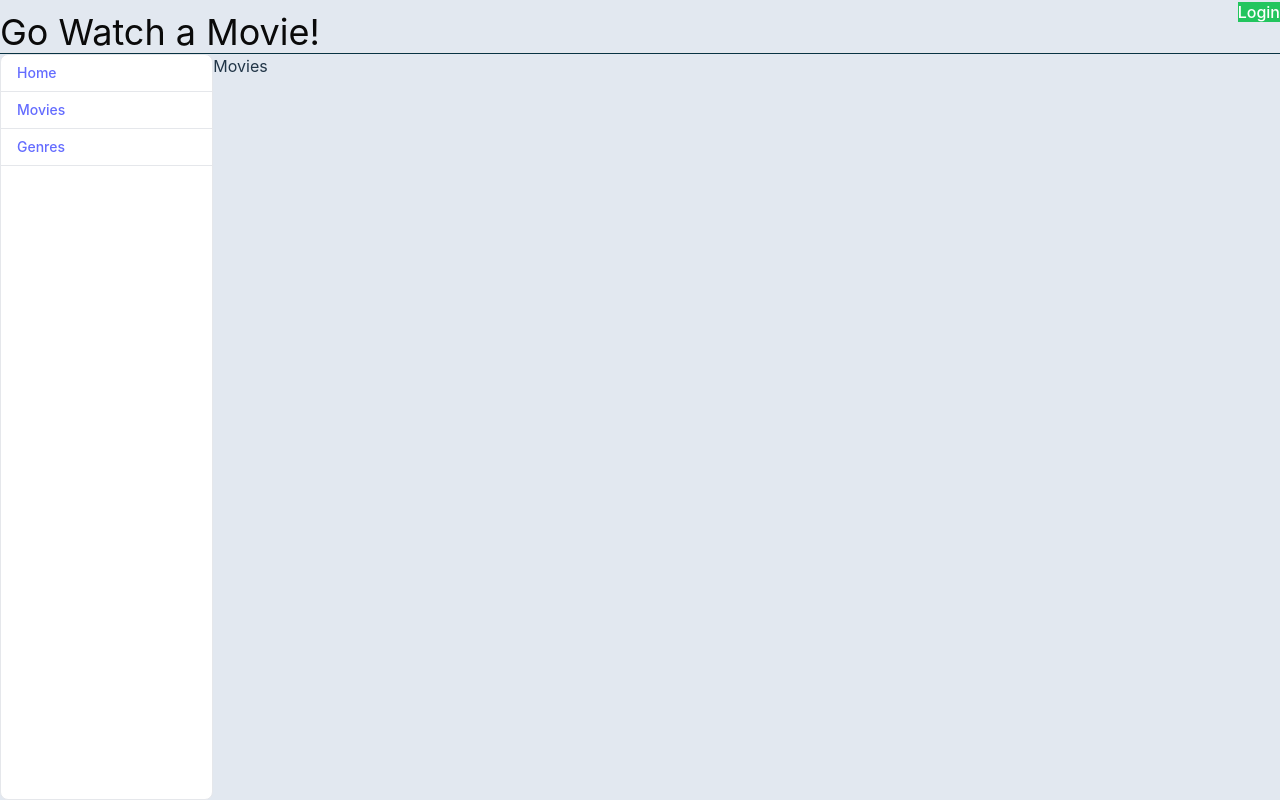
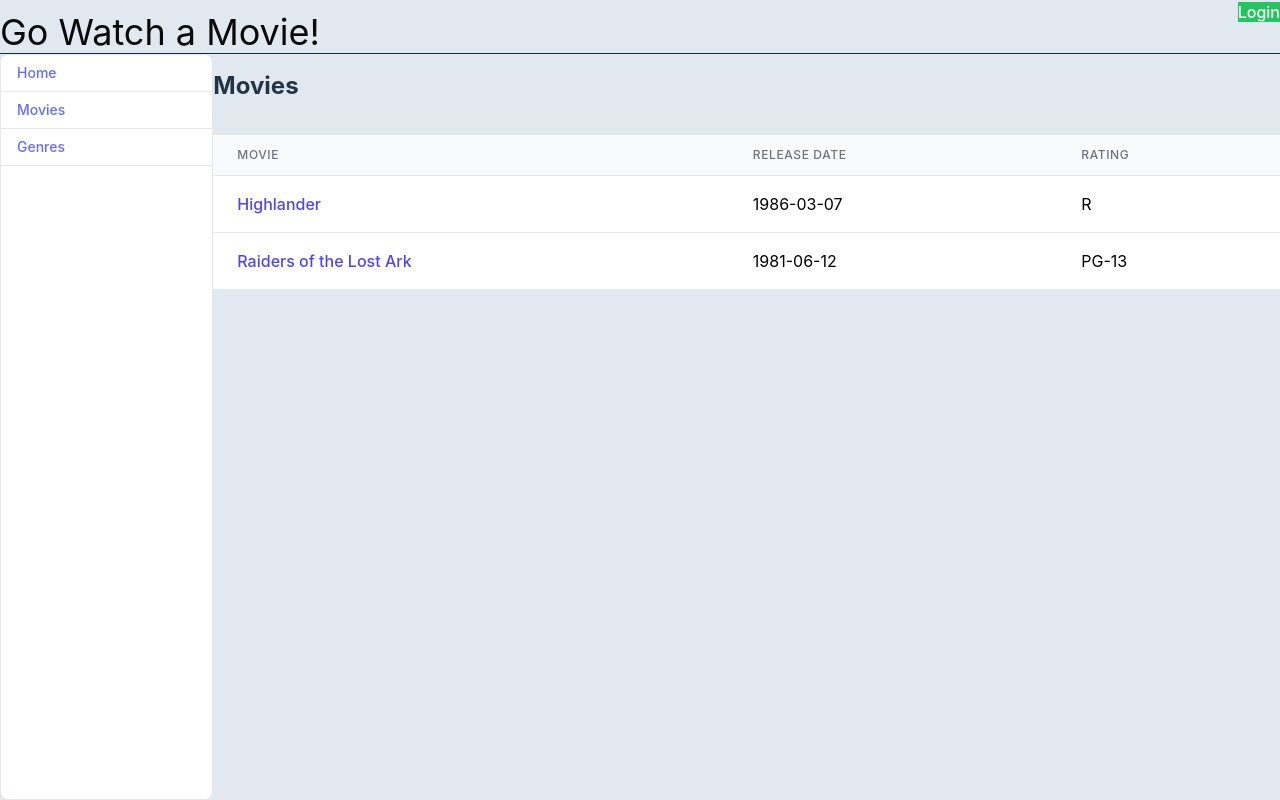
Before and after one commit to neo1202/HomeHuntHub, a React (Vite) app in the folder frontend/: page /movies in a window 1280 px wide. Built offline with nearby package versions, Linux system fonts and the light colour scheme.

Commit message:
frontend movie pages

```diff
--- /dev/null
+++ b/frontend/src/components/form/Input.jsx
@@ -0,0 +1,25 @@
+import { forwardRef } from "react";
+
+const Input = forwardRef((props, ref) => {
+  return (
+    <div className="mb-3">
+      <label htmlFor={props.name} className="form-label">
+        {props.title}
+      </label>
+      <input
+        type={props.type}
+        className={props.className}
+        id={props.name}
+        ref={ref}
+        name={props.name}
+        placeholder={props.placeholder}
+        onChange={props.onChange}
+        autoComplete={props.autoComplete}
+        value={props.value}
+      />
+      <div className={props.errorDiv}>{props.errorMsg}</div>
+    </div>
+  );
+});
+
+export default Input;
--- a/frontend/src/pages/ErrorPage.jsx
+++ b/frontend/src/pages/ErrorPage.jsx
@@ -1,7 +1,19 @@
-import React from "react";
+import { useRouteError } from "react-router-dom";
 
-function ErrorPage() {
-  return <div>ErrorPage</div>;
+export default function ErrorPage() {
+  const error = useRouteError();
+
+  return (
+    <div className="px-4 mx-auto max-w-7xl sm:px-6 lg:px-8">
+      <div className="flex flex-wrap">
+        <div className="w-full md:w-1/2 md:ml-[25%] px-4">
+          <h1 className="mt-6">Oops!</h1>
+          <p>Sorry, an unexpected error has occurred.</p>
+          <p>
+            <em>{error.statusText || error.message}</em>
+          </p>
+        </div>
+      </div>
+    </div>
+  );
 }
-
-export default ErrorPage;
--- a/frontend/src/pages/Login.jsx
+++ b/frontend/src/pages/Login.jsx
@@ -1,7 +1,68 @@
-import React from "react";
+import { useState } from "react";
+import { useNavigate, useOutletContext } from "react-router-dom";
+import Input from "../components/form/Input";
 
-function Login() {
-  return <div>Login</div>;
-}
+const Login = () => {
+  const [email, setEmail] = useState("");
+  const [password, setPassword] = useState("");
+
+  const { setJwtToken } = useOutletContext();
+  const { setAlertClassName } = useOutletContext();
+  const { setAlertMessage } = useOutletContext();
+
+  const navigate = useNavigate();
+
+  const handleSubmit = (event) => {
+    event.preventDefault();
+    console.log("email/pass", email, password);
+
+    if (email === "neowuhuayo@gmail.com") {
+      setJwtToken("abc");
+      setAlertClassName("hidden");
+      setAlertMessage("");
+      navigate("/");
+    } else {
+      setAlertClassName(
+        "bg-red-500 text-white p-4 rounded border border-red-700"
+      );
+      setAlertMessage("Invalid credentials");
+    }
+  };
+
+  return (
+    <div className="w-1/2 ml-[25%] bg-zinc-600">
+      <h2>Login</h2>
+      <hr />
+
+      <form onSubmit={handleSubmit}>
+        <Input
+          title="Email Address"
+          type="email"
+          className="w-full px-3 py-2 text-sm border border-gray-300 rounded focus:border-blue-500 focus:ring focus:ring-blue-200"
+          name="email"
+          autoComplete="email-new"
+          onChange={(event) => setEmail(event.target.value)}
+        />
+
+        <Input
+          title="Password"
+          type="password"
+          className="w-full px-3 py-2 text-sm border border-gray-300 rounded focus:border-blue-500 focus:ring focus:ring-blue-200"
+          name="password"
+          autoComplete="password-new"
+          onChange={(event) => setPassword(event.target.value)}
+        />
+
+        <hr />
+
+        <input
+          type="submit"
+          className="px-4 py-2 text-sm text-white bg-blue-500 rounded hover:bg-blue-700"
+          value="Login"
+        />
+      </form>
+    </div>
+  );
+};
 
 export default Login;
--- a/frontend/src/pages/Movie.jsx
+++ b/frontend/src/pages/Movie.jsx
@@ -1,7 +1,35 @@
-import React from "react";
+import { useEffect, useState } from "react";
+import { useParams } from "react-router-dom";
 
-function Movie() {
-  return <div>Movie</div>;
-}
+const Movie = () => {
+  const [movie, setMovie] = useState({});
+  let { id } = useParams();
+
+  useEffect(() => {
+    let myMovie = {
+      id: 1,
+      title: "Highlander",
+      release_date: "1986-03-07",
+      runtime: 116,
+      mpaa_rating: "R",
+      description: "Some long description",
+    };
+    setMovie(myMovie);
+  }, [id]);
+
+  return (
+    <div className="text-black">
+      <h2>Movie: {movie.title}</h2>
+      <small>
+        <em>
+          {movie.release_date}, {movie.runtime} minutes, Rated{" "}
+          {movie.mpaa_rating}
+        </em>
+      </small>
+      <hr />
+      <p>{movie.description}</p>
+    </div>
+  );
+};
 
 export default Movie;
--- a/frontend/src/pages/Movies.jsx
+++ b/frontend/src/pages/Movies.jsx
@@ -1,7 +1,69 @@
-import React from "react";
+import { useEffect, useState } from "react";
+import { Link } from "react-router-dom";
 
-function Movies() {
-  return <div>Movies</div>;
-}
+const Movies = () => {
+  const [movies, setMovies] = useState([]);
+
+  useEffect(() => {
+    let moviesList = [
+      {
+        id: 1,
+        title: "Highlander",
+        release_date: "1986-03-07",
+        runtime: 116,
+        mpaa_rating: "R",
+        description: "Some long description",
+      },
+      {
+        id: 2,
+        title: "Raiders of the Lost Ark",
+        release_date: "1981-06-12",
+        runtime: 115,
+        mpaa_rating: "PG-13",
+        description: "Some long description",
+      },
+    ];
+
+    setMovies(moviesList);
+  }, []);
+
+  return (
+    <div>
+      <h2 className="my-4 text-2xl font-bold">Movies</h2>
+      <hr className="mb-4" />
+      <table className="min-w-full divide-y divide-gray-200">
+        <thead className="bg-gray-50">
+          <tr>
+            <th className="px-6 py-3 text-xs font-medium tracking-wider text-left text-gray-500 uppercase">
+              Movie
+            </th>
+            <th className="px-6 py-3 text-xs font-medium tracking-wider text-left text-gray-500 uppercase">
+              Release Date
+            </th>
+            <th className="px-6 py-3 text-xs font-medium tracking-wider text-left text-gray-500 uppercase">
+              Rating
+            </th>
+          </tr>
+        </thead>
+        <tbody className="text-black bg-white divide-y divide-gray-200">
+          {movies.map((m) => (
+            <tr key={m.id}>
+              <td className="px-6 py-4 whitespace-nowrap">
+                <Link
+                  to={`/movies/${m.id}`}
+                  className="text-indigo-600 hover:text-indigo-900"
+                >
+                  {m.title}
+                </Link>
+              </td>
+              <td className="px-6 py-4 whitespace-nowrap">{m.release_date}</td>
+              <td className="px-6 py-4 whitespace-nowrap">{m.mpaa_rating}</td>
+            </tr>
+          ))}
+        </tbody>
+      </table>
+    </div>
+  );
+};
 
 export default Movies;
--- a/frontend/tailwind.config.js
+++ b/frontend/tailwind.config.js
@@ -1,38 +1,47 @@
 /** @type {import('tailwindcss').Config} */
 export default {
   content: ["./index.html", "./src/**/*.{js,ts,jsx,tsx}"],
+  // theme: {
+  //   // screens: {
+  //   //   sm: "480px",
+  //   //   md: "768px",
+  //   //   lg: "976px",
+  //   //   xl: "1440px",
+  //   // },
+  //   // colors: {
+  //   //   blue: "#1fb6ff",
+  //   //   purple: "#7e5bef",
+  //   //   pink: "#ff49db",
+  //   //   orange: "#ff7849",
+  //   //   green: "#13ce66",
+  //   //   yellow: "#ffc82c",
+  //   //   "gray-dark": "#273444",
+  //   //   gray: "#8492a6",
+  //   //   "gray-light": "#d3dce6",
+  //   // },
+  //   // fontFamily: {
+  //   //   sans: ["Graphik", "sans-serif"],
+  //   //   serif: ["Merriweather", "serif"],
+  //   // },
+  //   // extend: {
+  //   //   spacing: {
+  //   //     128: "32rem",
+  //   //     144: "36rem",
+  //   //   },
+  //   //   borderRadius: {
+  //   //     "4xl": "2rem",
+  //   //   },
+  //   // },
+  // },
+  // plugins: [require("@tailwindcss/forms")],
+  darkMode: "media",
   theme: {
-    // screens: {
-    //   sm: "480px",
-    //   md: "768px",
-    //   lg: "976px",
-    //   xl: "1440px",
-    // },
-    // colors: {
-    //   blue: "#1fb6ff",
-    //   purple: "#7e5bef",
-    //   pink: "#ff49db",
-    //   orange: "#ff7849",
-    //   green: "#13ce66",
-    //   yellow: "#ffc82c",
-    //   "gray-dark": "#273444",
-    //   gray: "#8492a6",
-    //   "gray-light": "#d3dce6",
-    // },
-    // fontFamily: {
-    //   sans: ["Graphik", "sans-serif"],
-    //   serif: ["Merriweather", "serif"],
-    // },
-    // extend: {
-    //   spacing: {
-    //     128: "32rem",
-    //     144: "36rem",
-    //   },
-    //   borderRadius: {
-    //     "4xl": "2rem",
-    //   },
-    // },
+    extend: {
+      textColor: {
+        DEFAULT: "#000000", // 更改預設文字顏色為白色
+        dark: "#000000", // 在夜間模式下將文字顏色設定為黑色
+      },
+    },
   },
-  // plugins: [require("@tailwindcss/forms")],
   plugins: [],
 };
```
